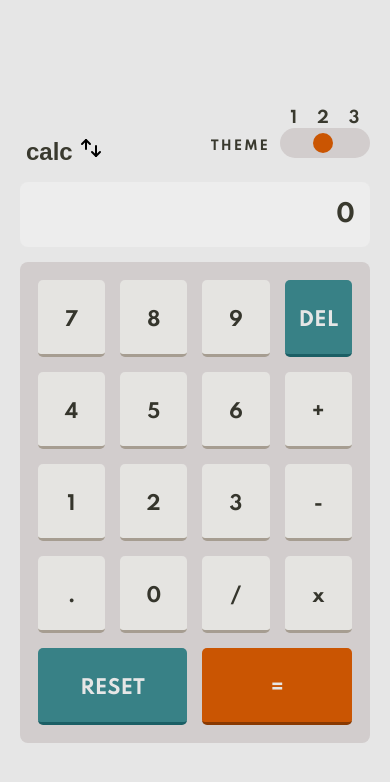
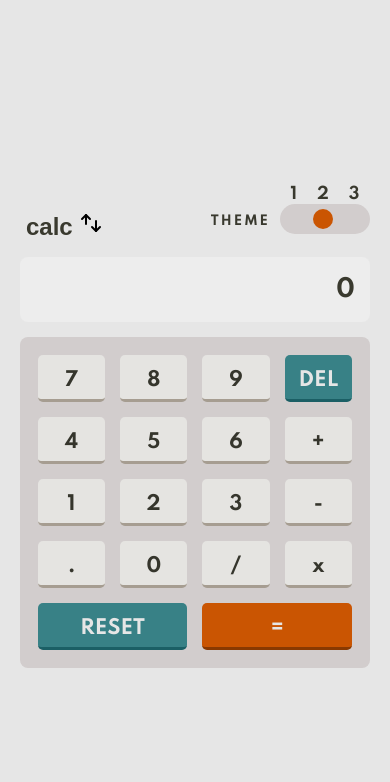
Before and after one commit to Renato6GS/calculator-app, a React (Vite) app: page / in a window 390 px wide. Shown: the top 782 px of the page. Built offline with nearby package versions, Linux system fonts and the light colour scheme.

Commit message:
fix: add responsive design for mobile to scientific calculator

```diff
--- a/src/App.css
+++ b/src/App.css
@@ -102,12 +102,12 @@ body {
   display: grid;
   justify-content: center;
   align-content: center;
-  height: 100vh;
   background-color: var(--main-background);
+  min-height: 100vh;
 }
 
 @media screen and (max-width: 450px), screen and (min-height: 1180px) {
   .App {
-    padding: 0 20px 0 20px;
+    padding: 2rem 20px;
   }
 }
--- a/src/components/Calculator/styles.css
+++ b/src/components/Calculator/styles.css
@@ -7,7 +7,7 @@
 
 @media screen and (max-width: 450px), screen and (min-height: 1180px) {
   .calculator--container {
-    height: 95vh;
+    /* height: 95vh; */
     justify-content: center;
   }
 }
--- a/src/components/ListOfButtons/styles.css
+++ b/src/components/ListOfButtons/styles.css
@@ -7,15 +7,3 @@
   background-color: var(--background-main-container-btn);
   border-radius: 8px;
 }
-
-@media screen and (max-width: 450px) {
-  .calculator--container-buttons {
-    height: 60%;
-  }
-}
-
-@media screen and (min-height: 1180px) {
-  .calculator--container-buttons {
-    height: 55%;
-  }
-}
```
